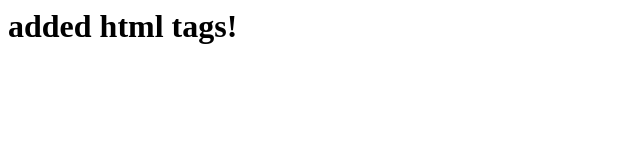
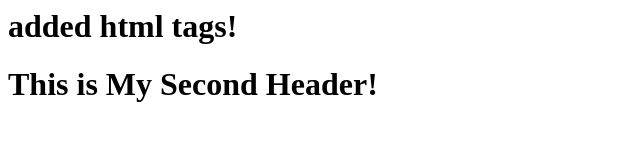
Before and after one commit to INahap/SshRemoteRepo, a plain HTML site: page index.html in a window 1280 px wide. Shown: the whole page, without its empty margins (0-640 px from the left). Drawn offline with Linux system fonts and the light colour scheme.

Commit message:
added 2nd h1 tag

```diff
--- a/index.html
+++ b/index.html
@@ -13,6 +13,8 @@
 
 <h1>   added html tags!   </h1>
 
+<h1>   This is My Second Header!   </h1>
+
 
 </body>
 
```
